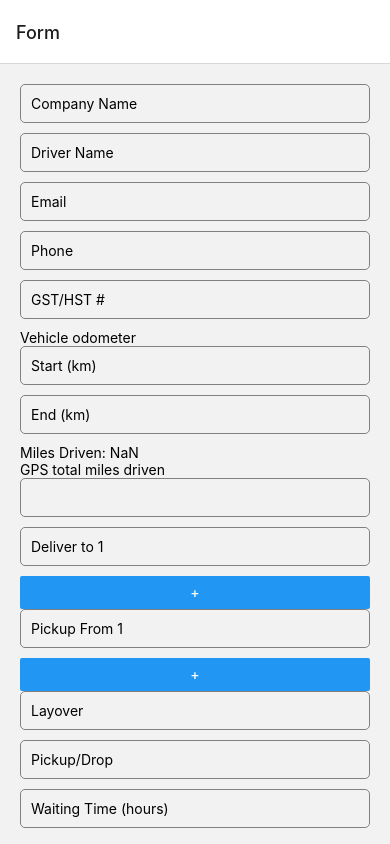
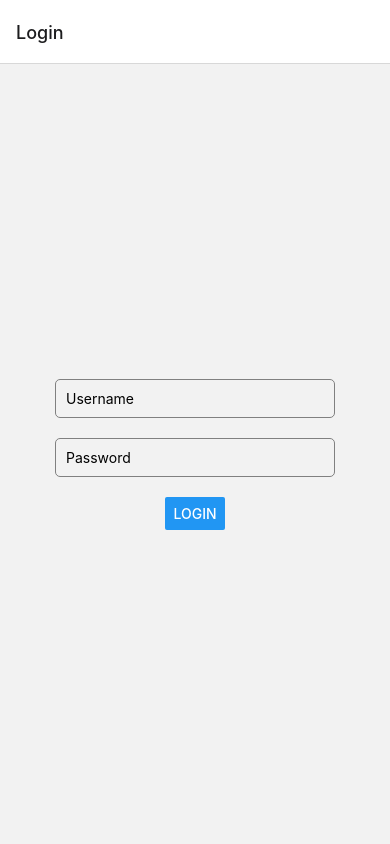
Before and after one commit to jennyma8/truck-track, a React Native app: screen /Login in a window 390 px wide. Shown: the top 844 px of the page. Built offline with nearby package versions, Linux system fonts and the light colour scheme.

Commit message:
try to build before GestureHandler

```diff
--- a/App.js
+++ b/App.js
@@ -9,15 +9,20 @@ import { createStackNavigator } from '@react-navigation/stack';
 
 import { StatusBar } from 'expo-status-bar';
 import { StyleSheet, Text, View } from 'react-native';
+import Signup from './Signup';
+import Login from './Login';
 import Form from './Form';
 import Profile from './Profile';
 
 const Stack = createStackNavigator();
 
 export default function App() {
+
   return (
     <NavigationContainer>
       <Stack.Navigator>
+      {/* <Stack.Screen name="Signup" component={Signup} /> */}
+        <Stack.Screen name="Login" component={Login} />
         <Stack.Screen name="Form" component={Form} />
         <Stack.Screen name="Profile" component={Profile} />
       </Stack.Navigator>
--- /dev/null
+++ b/Login.js
@@ -0,0 +1,70 @@
+import React, { useState } from 'react';
+import { View, TextInput, Button, StyleSheet, Alert } from 'react-native';
+import AsyncStorage from '@react-native-async-storage/async-storage';
+
+const Login = ({ navigation }) => {
+  const [username, setUsername] = useState('');
+  const [password, setPassword] = useState('');
+
+  const handleLogin = async () => {
+    // Perform validation (e.g., check if username and password are not empty)
+    if (!username || !password) {
+      Alert.alert('Error', 'Please enter both username and password.');
+      return;
+    }
+
+    try {
+      // Retrieve the password associated with the entered username
+    //   const storedPassword = await AsyncStorage.getItem(username);
+        if (password === 'hello' && username === 'jenny') {
+    //   if (storedPassword === password) {
+        // If the entered password matches the stored password, navigate to the profile screen
+        navigation.navigate('Profile');
+      } else {
+        // If the entered password does not match the stored password, display an error message
+        Alert.alert('Error', 'Invalid username or password. Please try again.');
+      }
+    } catch (error) {
+      console.error('Error logging in:', error);
+      Alert.alert('Error', 'An error occurred while logging in. Please try again later.');
+    }
+  };
+
+  return (
+    <View style={styles.container}>
+      <TextInput
+        style={styles.input}
+        placeholder="Username"
+        value={username}
+        onChangeText={text => setUsername(text)}
+      />
+      <TextInput
+        style={styles.input}
+        placeholder="Password"
+        value={password}
+        onChangeText={text => setPassword(text)}
+        secureTextEntry={true}
+      />
+      <Button title="Login" onPress={handleLogin} />
+    </View>
+  );
+};
+
+const styles = StyleSheet.create({
+  container: {
+    flex: 1,
+    justifyContent: 'center',
+    alignItems: 'center',
+    padding: 20,
+  },
+  input: {
+    width: '80%',
+    marginBottom: 20,
+    padding: 10,
+    borderColor: 'gray',
+    borderWidth: 1,
+    borderRadius: 5,
+  },
+});
+
+export default Login;
--- a/Profile.js
+++ b/Profile.js
@@ -1,7 +1,9 @@
+import AsyncStorage from '@react-native-async-storage/async-storage';
 import React, { useState } from 'react';
 import { View, Text, TextInput, StyleSheet, Button, ScrollView } from 'react-native';
 
-const Profile = () => {
+
+const Profile = ({navigation}) => {
   // Define state variables for user information
   const [companyName, setCompanyName] = useState('');
   const [driverName, setDriverName] = useState('');
@@ -9,12 +11,31 @@ const Profile = () => {
   const [phone, setPhone] = useState('');
   const [gstHstNumber, setGstHstNumber] = useState('');
 
+  const goToForm = () => {
+    navigation.navigate('Form');
+  };
   // Function to save user profile
-  const saveProfile = () => {
-    // Save user profile to local storage or backend server
-    // You can use AsyncStorage or any other storage mechanism
-    // For simplicity, I'm just logging the user information here
-    console.log('Saving profile:', { companyName, driverName, email, phone, gstHstNumber });
+  const saveProfile = async () => {
+    try {
+      // Construct the user profile object
+      const userProfile = {
+        companyName,
+        driverName,
+        email,
+        phone,
+        gstHstNumber,
+      };
+
+      // Convert the user profile object to a JSON string
+      const userProfileJSON = JSON.stringify(userProfile);
+
+      // Save the user profile to AsyncStorage
+      await AsyncStorage.setItem('userProfile', userProfileJSON);
+
+      console.log('User profile saved successfully:', userProfile);
+    } catch (error) {
+      console.error('Error saving user profile:', error);
+    }
   };
 
   return (
@@ -53,6 +74,7 @@ const Profile = () => {
         onChangeText={text => setGstHstNumber(text)}
       />
       <Button title="Save Profile" onPress={saveProfile} />
+      <Button title="Go to Form" onPress={goToForm} />
     </View></ScrollView>
   );
 };
--- /dev/null
+++ b/Signup.js
@@ -0,0 +1,72 @@
+import React, { useState } from 'react';
+import { View, TextInput, Button, StyleSheet, Alert } from 'react-native';
+import AsyncStorage from '@react-native-async-storage/async-storage';
+
+const Signup = ({ navigation }) => {
+  const [username, setUsername] = useState('');
+  const [password, setPassword] = useState('');
+
+  const handleSignUp = async () => {
+    // Perform validation (e.g., check if username and password are not empty)
+    if (!username || !password) {
+      Alert.alert('Error', 'Please enter both username and password.');
+      return;
+    }
+
+    try {
+      // Check if the user already exists by retrieving the password associated with the username
+      const existingPassword = await AsyncStorage.getItem(username);
+
+      if (existingPassword) {
+        Alert.alert('Error', 'User already exists. Please choose a different username.');
+        return;
+      }
+
+      // If the user does not exist, store the new user data
+      await AsyncStorage.setItem(username, password);
+      Alert.alert('Success', 'Account created successfully. You can now log in.');
+      navigation.navigate('Login');
+    } catch (error) {
+      console.error('Error signing up:', error);
+      Alert.alert('Error', 'An error occurred while signing up. Please try again later.');
+    }
+  };
+
+  return (
+    <View style={styles.container}>
+      <TextInput
+        style={styles.input}
+        placeholder="Username"
+        value={username}
+        onChangeText={text => setUsername(text)}
+      />
+      <TextInput
+        style={styles.input}
+        placeholder="Password"
+        value={password}
+        onChangeText={text => setPassword(text)}
+        secureTextEntry={true}
+      />
+      <Button title="Sign Up" onPress={handleSignUp} />
+    </View>
+  );
+};
+
+const styles = StyleSheet.create({
+  container: {
+    flex: 1,
+    justifyContent: 'center',
+    alignItems: 'center',
+    padding: 20,
+  },
+  input: {
+    width: '80%',
+    marginBottom: 20,
+    padding: 10,
+    borderColor: 'gray',
+    borderWidth: 1,
+    borderRadius: 5,
+  },
+});
+
+export default Signup;
--- a/package.json
+++ b/package.json
@@ -9,6 +9,8 @@
     "web": "expo start --web"
   },
   "dependencies": {
+    "@react-native-async-storage/async-storage": "^1.23.1",
+    "@react-native-community/masked-view": "^0.1.11",
     "@react-navigation/bottom-tabs": "^6.5.20",
     "@react-navigation/native": "^6.1.17",
     "@react-navigation/stack": "^6.3.29",
```
Also changed, not shown: AppNavigator.js (+21 -0 lines), TestAsyncStorage.js (added, +45 -0 lines), 1 other file (tests, documents, lock files or other folders).
